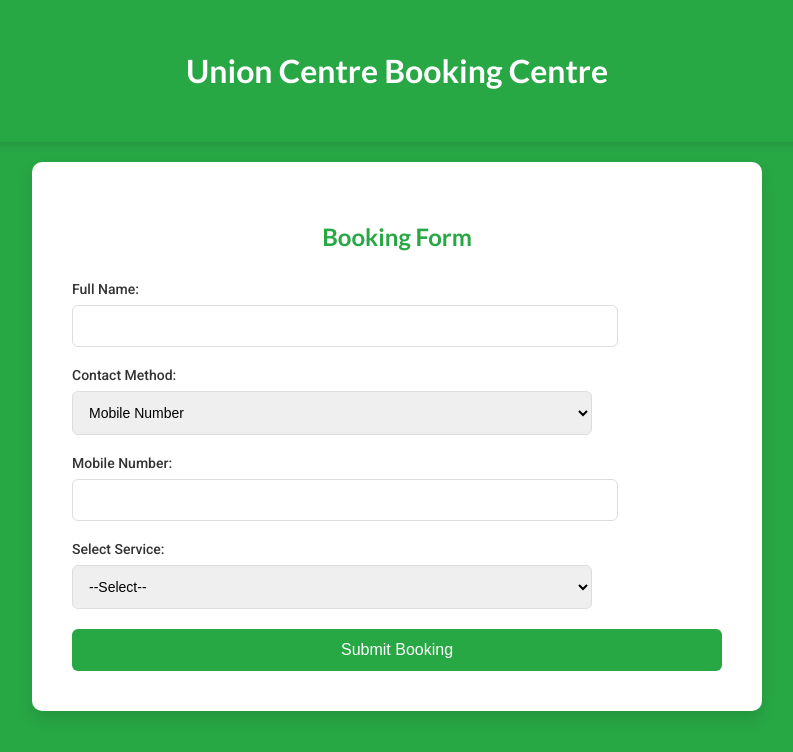
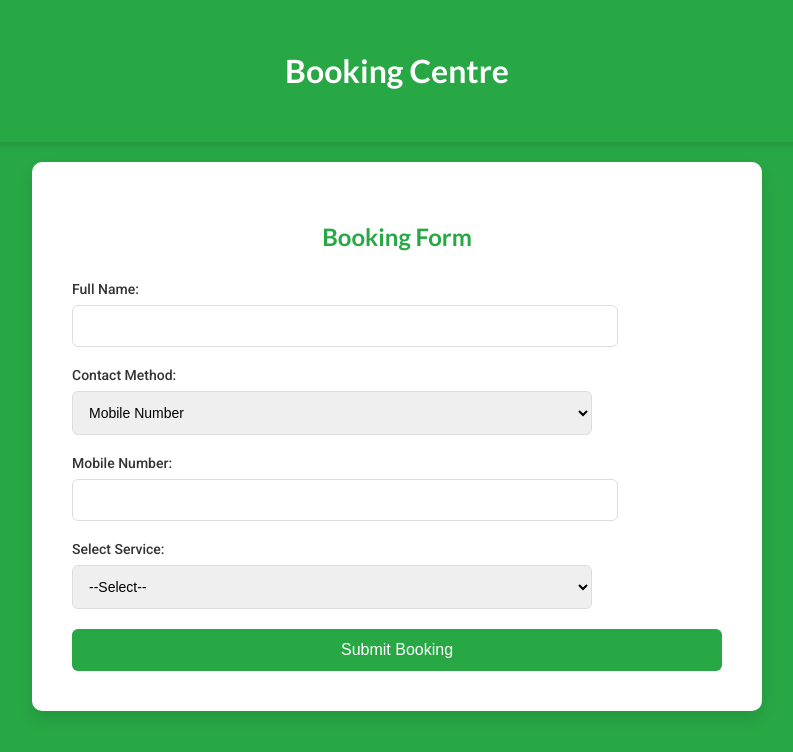
Before and after one commit to mukky254/form.html, a plain HTML site: page index.html in a window 1280 px wide. Shown: the whole page, without its empty margins (243-1036 px from the left). Drawn offline with Linux system fonts and the light colour scheme.

Commit message:
Update index.html
new update

```diff
--- a/index.html
+++ b/index.html
@@ -137,7 +137,7 @@
 </head>
 <body>
     <header>
-        <h1>Union Centre Booking Centre</h1>
+        <h1>Booking Centre</h1>
     </header>
 
     <div class="container">
```
